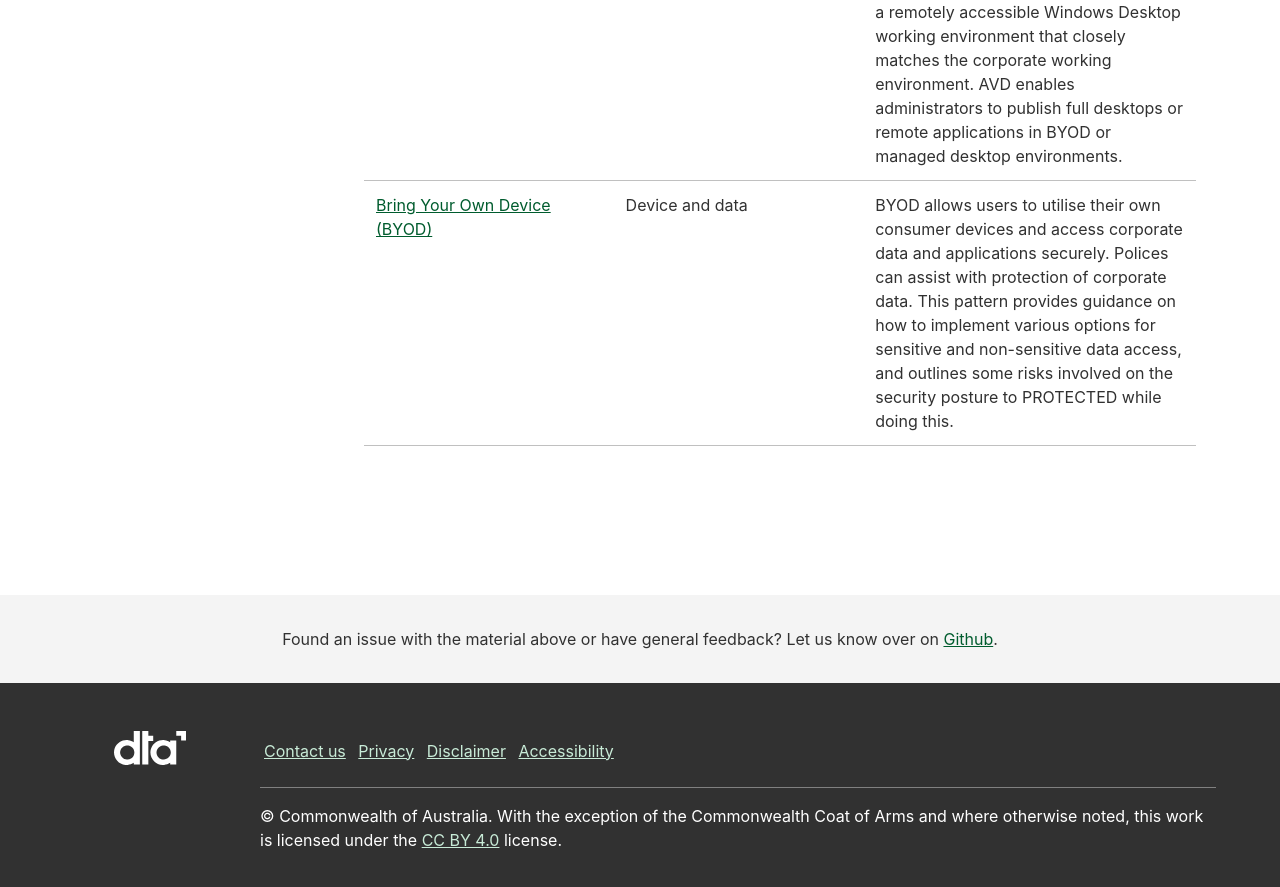
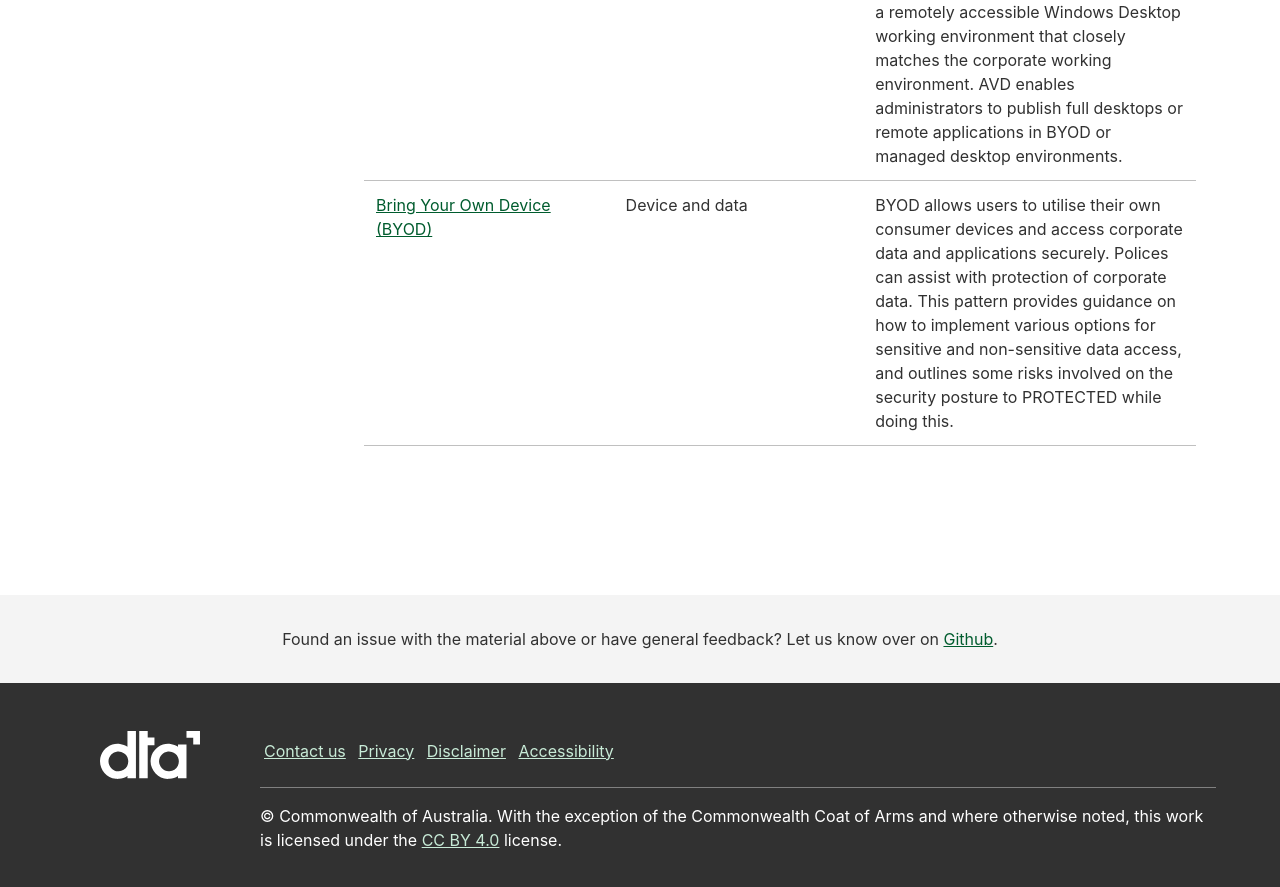
Before and after one commit to ASD-Blueprint/desktop.gov.au, a Jekyll site: the page built from patterns/index.md, in a window 1280 px wide and 900 px high, scrolled down 724 px. Shown: the top 887 px of the window. Built offline with Jekyll 4.4.1, drawn with Linux system fonts in a browser that asks for light colours; comment, search, counter and statistics services are not loaded.

Commit message:
Adjusting background and footer logo sizing

```diff
--- a/_sass/main.scss
+++ b/_sass/main.scss
@@ -41,7 +41,7 @@
 
 #dta-initiative {
     img {
-        max-width: 72px;
+        max-height: 3rem;
     }
 }
 
@@ -248,8 +248,7 @@
 
 body.home {
     #benefits {
-        background: rgb(252,255,243);
-        background: linear-gradient(121deg, rgba(252,255,243,1) 20%, rgba(212,248,255,1) 75%);
+        background: #f0f0f0;
         padding: 3em 0;
 
         .col-sm-6 {
```
